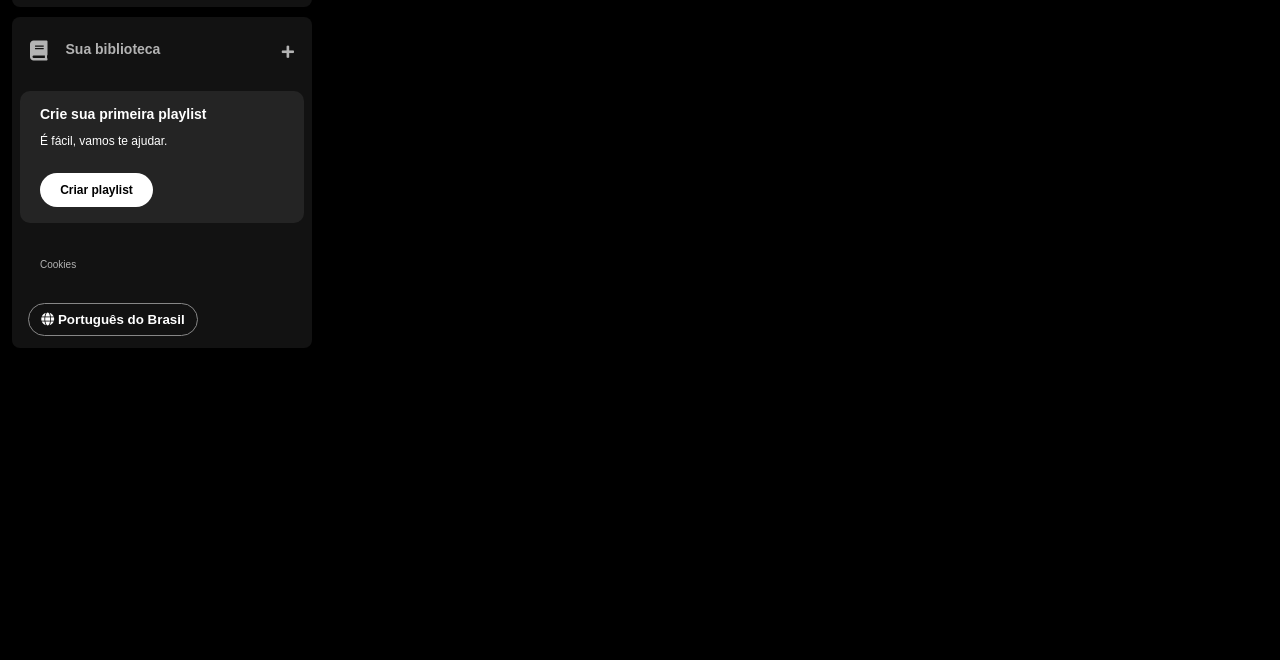
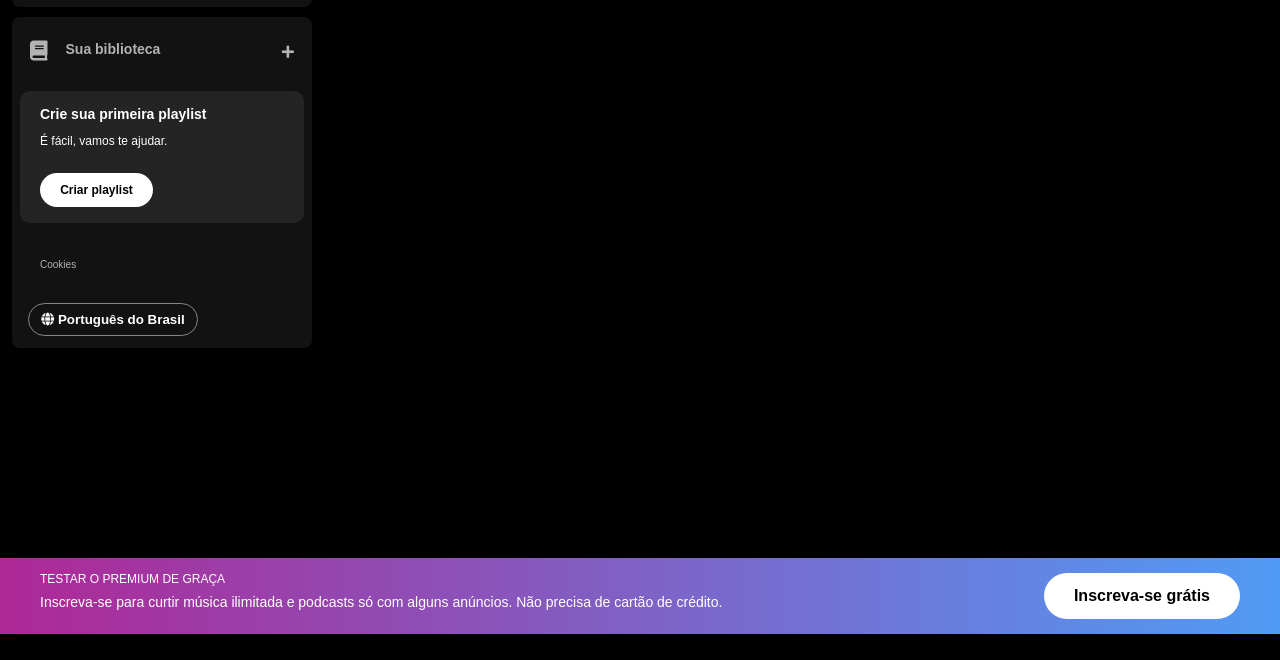
Before and after one commit to rbcoutinho/dev_studyguide-Spotify_ImersaoAlura, a plain HTML site: page index.html in a window 1280 px wide. Shown: the part 166-826 px from the top of the page. Drawn offline with Linux system fonts and the light colour scheme.

Commit message:
Inclusão de código e CSS do footer

```diff
--- a/index.html
+++ b/index.html
@@ -96,7 +96,19 @@
         </div>
     </main>
 
-    <footer class="disclaimer-premium">...</footer>
+    <footer class="disclaimer-premium">
+        <div class="text">
+          <p class="disclaimer-premium__title">Testar o Premium de graça</p>
+          <p class="disclaimer-premium__subtitle">
+            Inscreva-se para curtir música ilimitada e podcasts só com alguns
+            anúncios. Não precisa de cartão de crédito.
+          </p>
+        </div>
+        <div class="button">
+          <button type="button">Inscreva-se grátis</button>
+        </div>
+      </footer>
+
 </body>
 
 </html>
--- a/src/styles/sidebar-footer.css
+++ b/src/styles/sidebar-footer.css
@@ -168,3 +168,42 @@ h1 {
     padding: 8px;
     border-radius: 20px;
 }
+
+.disclaimer-premium {
+    position: fixed;
+    bottom: 0;
+    left: 0;
+    right: 0;
+    background: linear-gradient(to right, #ae2896, #509bf5);
+    padding: 15px 40px;
+    display: flex;
+    justify-content: space-between;
+}
+.disclaimer-premium .text {
+   flex-shrink: 0;
+}
+.disclaimer-premium .disclaimer-premium__title {
+    color: #ffffff;
+    text-transform: uppercase;
+    font-weight: 400;
+    font-size: 12px;
+    margin-bottom: 10px;
+}
+
+.disclaimer-premium .disclaimer-premium__subtitle {
+    color: #ffffff;
+    font-size: 14px;
+    font-weight: 500;
+}
+
+.disclaimer-premium button {
+    background-color: #ffffff;
+    color: #000000;
+    font-size: 16px;
+    font-weight: bold;
+    padding: 14px 30px;
+    border: 0px;
+    border-radius: 40px;
+    cursor: pointer;
+    flex-shrink: 0;
+}
```
